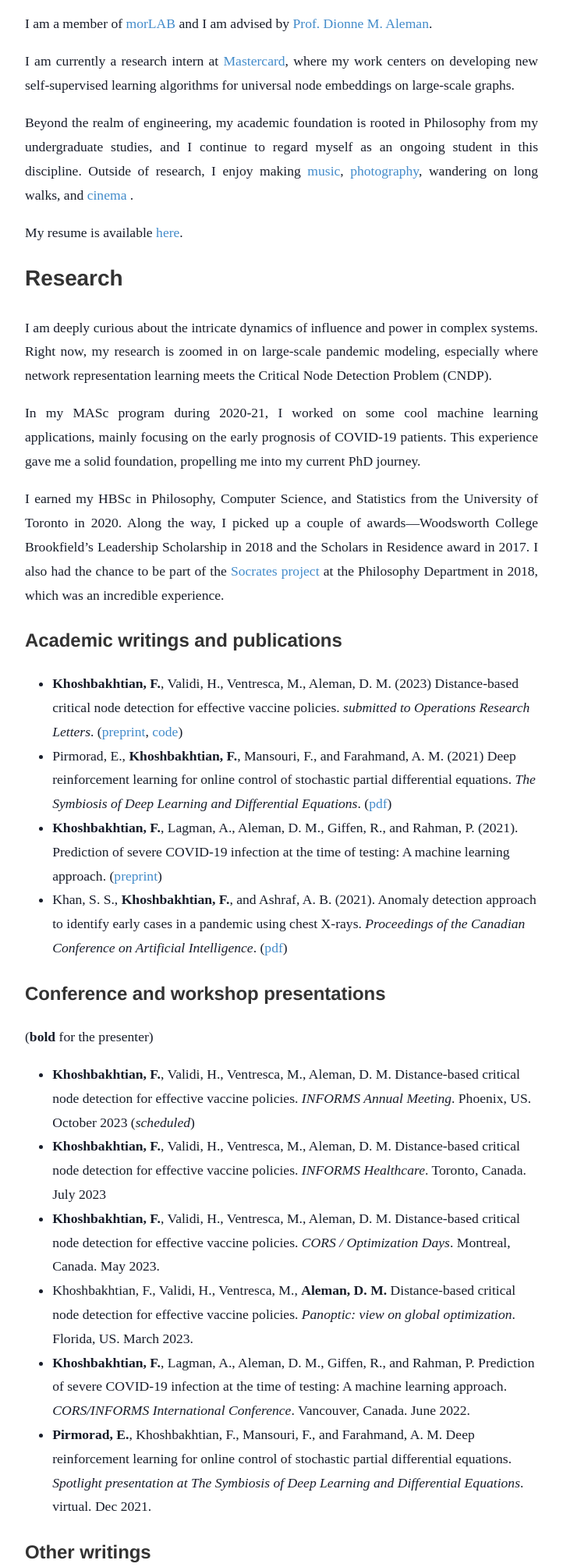
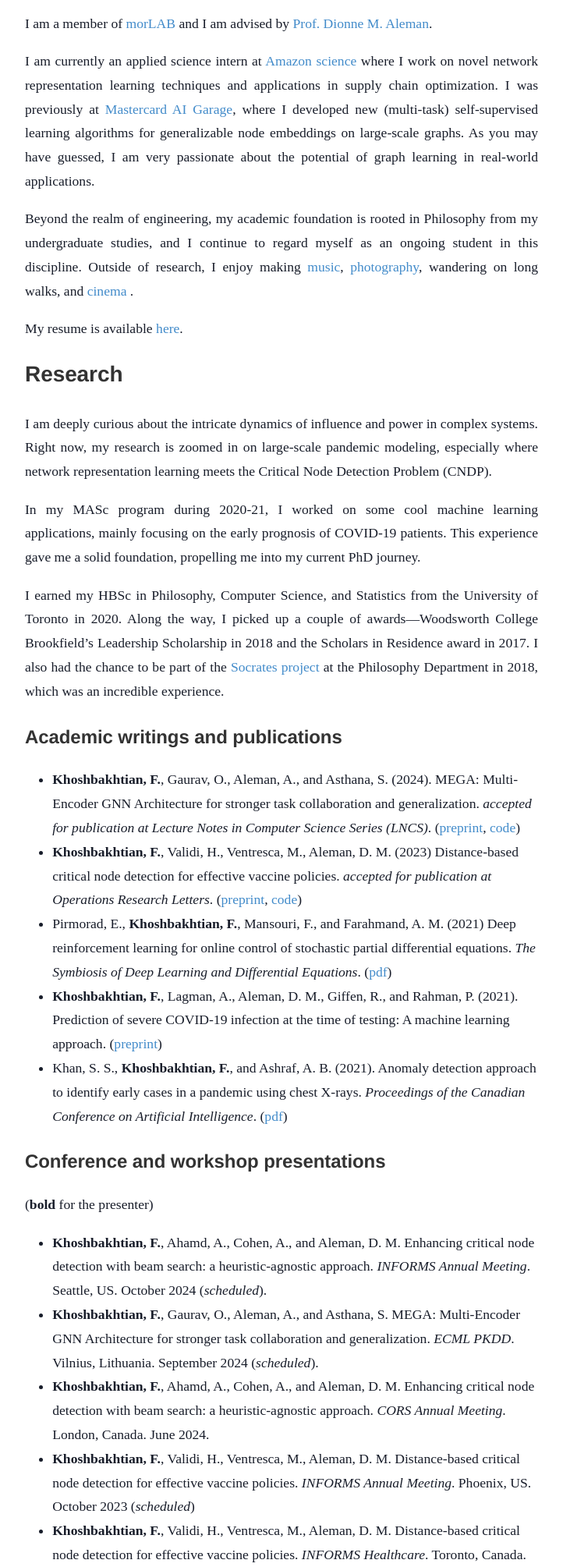
Before and after one commit to faraz2023/faraz2023.github.io, a plain HTML site: page index.html in a window 1280 px wide. Shown: the part 517-2526 px from the top of the page at 78% size, without its empty margins (279-1001 px from the left). Drawn offline with Linux system fonts and the light colour scheme; a script that the page names is missing; files whose address does not match are found by name.

Commit message:
updates Spring 2024

```diff
--- a/index.html
+++ b/index.html
@@ -1136,8 +1136,12 @@ div.main .content .markdown pre, div.main .content .markdown pre code {
  </p>
 
  <p>
-  I am currently a research intern at <a href="https://www.mastercard.com/global/en/business/overview/ai-garage.html">Mastercard</a>,
-  where my work centers on developing new self-supervised learning algorithms for universal node embeddings on large-scale graphs.
+
+
+  I am currently an applied science intern at <a href="https://www.amazon.science/">Amazon science</a> where I work on novel network representation learning techniques and applications in supply chain optimization.
+
+  I was previously at <a href="https://www.mastercard.com/global/en/business/overview/ai-garage.html">Mastercard AI Garage</a>,
+  where I developed new (multi-task) self-supervised learning algorithms for generalizable node embeddings on large-scale graphs. As you may have guessed, I am very passionate about the potential of graph learning in real-world applications.
  </p>
 
  <p>
@@ -1167,8 +1171,12 @@ div.main .content .markdown pre, div.main .content .markdown pre code {
 
 <h2 id="publications">Academic writings and publications</h2>
 <ul>
+  <li><strong>Khoshbakhtian, F.</strong>, Gaurav, O., Aleman, A., and Asthana, S. (2024). MEGA: Multi-Encoder GNN Architecture for
+    stronger task collaboration and generalization. <em>accepted for publication at Lecture Notes in Computer Science Series (LNCS)</em>. (<a href="https://arxiv.org/abs/2308.05204">preprint</a>,
+    <a href="https://github.com/faraz2023/MEGA">code</a>)</li>
+
 <li><strong>Khoshbakhtian, F.</strong>, Validi, H., Ventresca, M., Aleman, D. M. (2023) Distance-based
-  critical node detection for effective vaccine policies. <em>submitted to Operations Research Letters</em>. (<a href="https://arxiv.org/abs/2308.05204">preprint</a>,
+  critical node detection for effective vaccine policies. <em>accepted for publication at Operations Research Letters</em>. (<a href="https://arxiv.org/abs/2308.05204">preprint</a>,
           <a href="https://github.com/faraz2023/optimal-design-of-vaccination-policies">code</a>)</li>
 
 <li>Pirmorad, E., <strong>Khoshbakhtian, F.</strong>, Mansouri, F., and Farahmand, A. M. (2021) Deep reinforcement learning for
@@ -1185,6 +1193,13 @@ div.main .content .markdown pre, div.main .content .markdown pre code {
 
 <p>(<strong>bold</strong> for the presenter)</p>
 <ul>
+
+  <li><strong>Khoshbakhtian, F.</strong>, Ahamd, A., Cohen, A., and Aleman, D. M. Enhancing critical node detection with beam search: a heuristic-agnostic approach. <em>INFORMS Annual Meeting</em>. Seattle, US. October 2024 (<em>scheduled</em>).</li>
+
+<li><strong>Khoshbakhtian, F.</strong>, Gaurav, O., Aleman, A., and Asthana, S. MEGA: Multi-Encoder GNN Architecture for stronger task collaboration and generalization. <em>ECML PKDD</em>. Vilnius, Lithuania. September 2024 (<em>scheduled</em>).</li>
+
+<li><strong>Khoshbakhtian, F.</strong>, Ahamd, A., Cohen, A., and Aleman, D. M. Enhancing critical node detection with beam search: a heuristic-agnostic approach. <em>CORS Annual Meeting</em>. London, Canada. June 2024.</li>
+
 <li><strong>Khoshbakhtian, F.</strong>, Validi, H., Ventresca, M., Aleman, D. M. Distance-based
   critical node detection for effective vaccine policies. <em>INFORMS Annual Meeting</em>. Phoenix, US. October 2023 (<em>scheduled</em>)</li>
 
@@ -1226,7 +1241,10 @@ div.main .content .markdown pre, div.main .content .markdown pre code {
 
 <h1 id="news">News</h1>
 <ul>
-<li><strong>March 2023</strong>: Extension of the Mastercard internship</li>
+  <li><strong>July 2024</strong>:  Relocated to Vancouver and started an applied science internship at Amazon Science </li>
+  <li><strong>June 2024</strong>:  Distance-based critical node detection for effective vaccine policies got accepted for publication at Operations Research Letters</li>
+  <li><strong>June 2024</strong>: MEGA: Multi-Encoder GNN Architecture for stronger task collaboration and generalization got accepted for a conference presentation at PKDD2024 Research Track </li>
+<li><strong>March 2024</strong>: Extension of the Mastercard internship</li>
   <li><strong>August 2023</strong>: New personal website is now live!</li>
   <li><strong>August 2023</strong>: Won Ontario Gratuade Scholarship (OGS) (value: 15,000CAD)</li>
 <li><strong>June 2023</strong>: Started an applied science internship at Mastercard</li>
```
Also changed, not shown: 1 other file.
